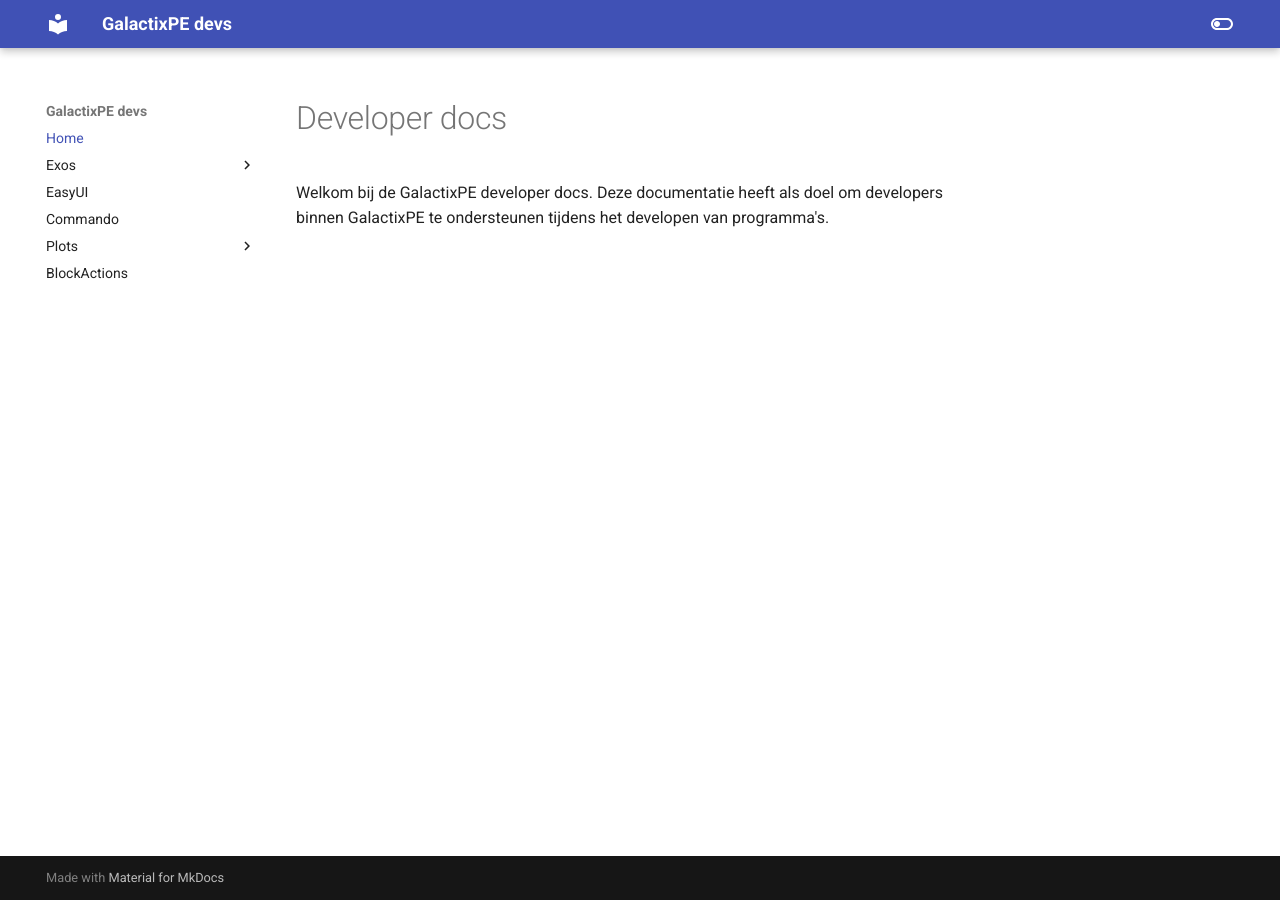
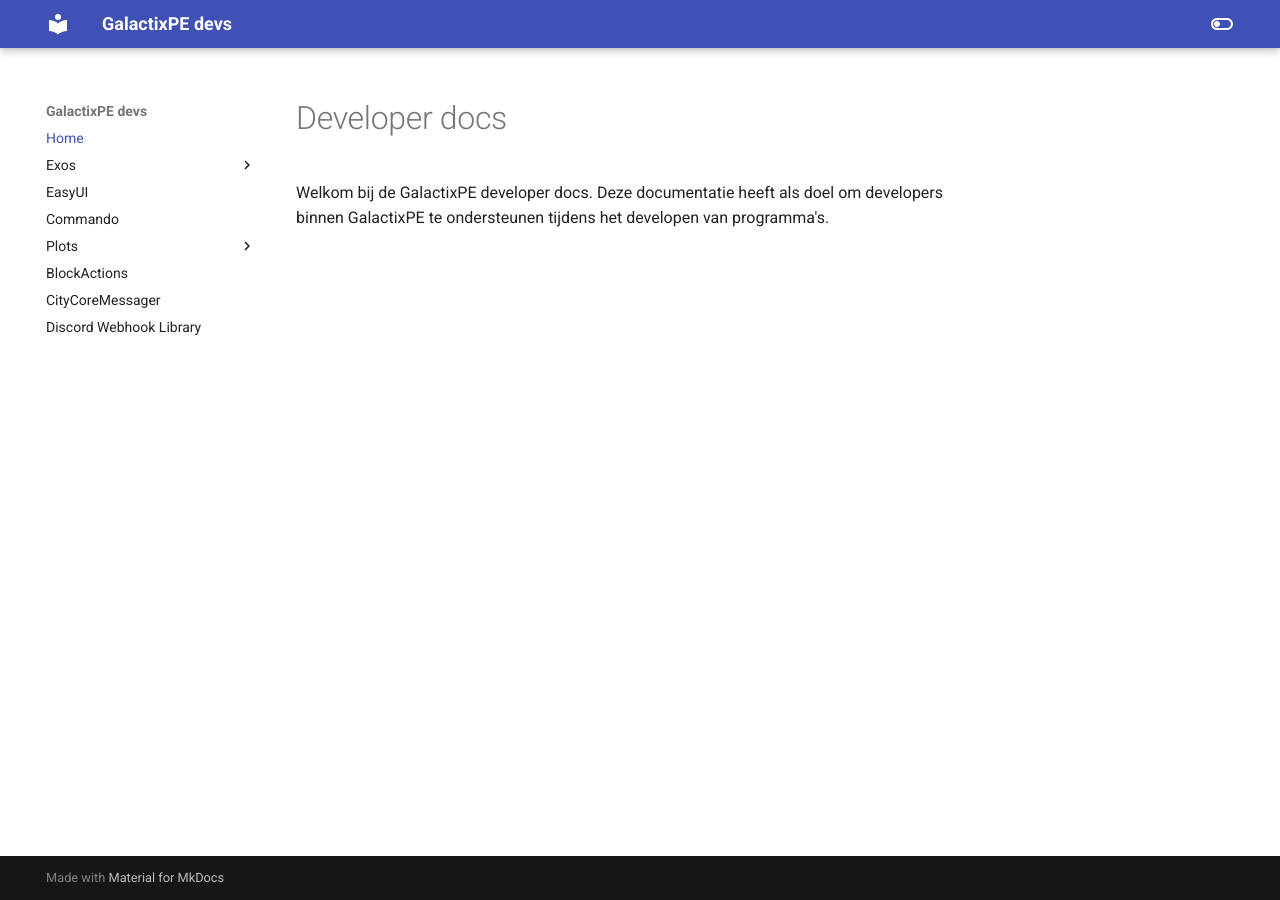
Before and after one commit to GalactixPE/Galactix-docs, an MkDocs documentation site: the page built from docs/index.md, in a window 1280 px wide. Built offline with MkDocs 1.6.1 and Material for MkDocs 9.7.7, drawn with Linux system fonts in a browser that asks for light colours.

Commit message:
Implemented new docs

```diff
--- a/mkdocs.yml
+++ b/mkdocs.yml
@@ -25,6 +25,10 @@
       - Economy: plots/economy.md
   - BlockActions:
       - BlockActions/blockactions.md
+  - CityCoreMessager:
+      - CityCoreMessager/README.md
+  - Discord Webhook Library:
+      - DiscordWebHookLib/README.md
 
 theme:
   name: material
```
